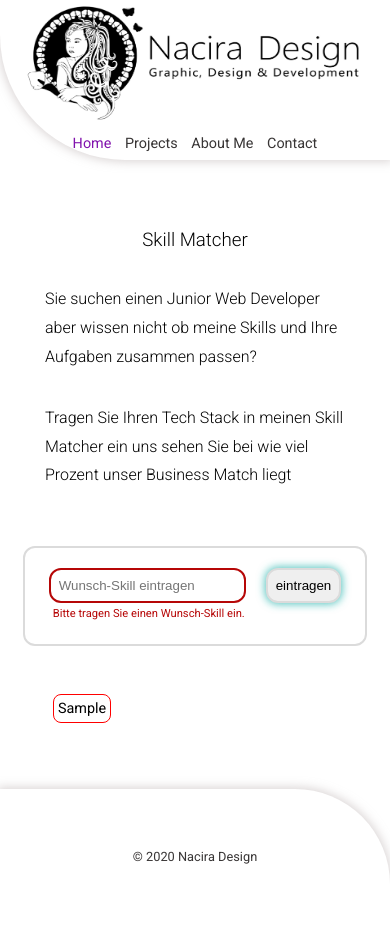
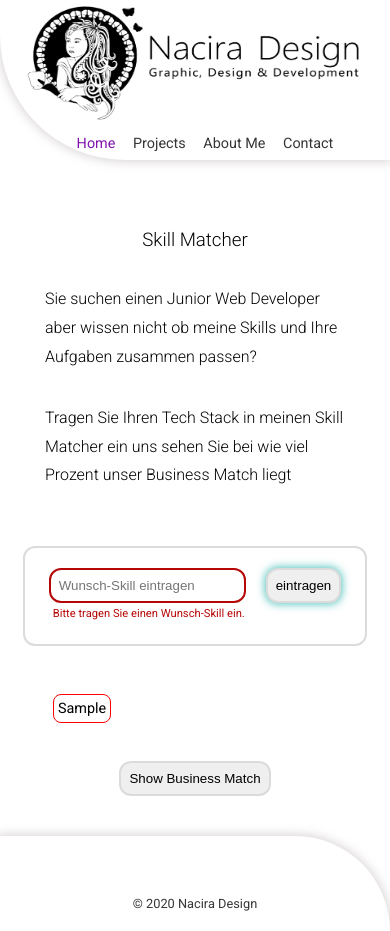
Before and after one commit to nacirabogenschneider/angular, an Angular app: page / in a window 390 px wide. Both pictures are taken after typing "Sample" into the empty fields and a click on the button "eintragen". Before the commit the page ends 884 px from the top, so only its background shows below. Built offline with nearby package versions, Linux system fonts and the light colour scheme.

Commit message:
Add skill matcher

```diff
--- a/src/app/app-header/app-header.component.css
+++ b/src/app/app-header/app-header.component.css
@@ -23,14 +23,11 @@
 
 @media (max-width: 420px) {
     .icons{
-      width: 260px;
+      width: 280px;
+      margin-left: 20px;
     }
   }
-  @media (max-width: 370px) {
-    .icons{
-      width: 220px;
-    }
-  }
+
 
 img{
     height: 120px;
--- a/src/app/home/home.component.css
+++ b/src/app/home/home.component.css
@@ -3,6 +3,7 @@
     display: flex;
     flex-direction: column;
     align-items: center;
+    margin-bottom: 40px;
 
 }
 .intro{
@@ -78,3 +79,20 @@ color: rgb(182, 7, 7);
 .skill-input.ng-touched.ng-invalid{
 border: 2px solid rgb(182, 7, 7);;
 }
+.match-section{
+    display:flex;
+    flex-direction: column;
+    align-items: center;
+    width: 300px;
+    justify-content: center;
+}
+.counter{
+    display: flex;
+    justify-content: center;
+    align-items: center;
+    width: 80px;
+    height: 80px;
+    border:10px solid green;
+    border-radius: 50%;
+    margin:40px;
+}
--- a/src/app/home/home.component.html
+++ b/src/app/home/home.component.html
@@ -16,4 +16,9 @@
     {{skill.skill}}
 </span>
 </div>
+<div *ngIf="skillInput.touched && !skillInput.valid" class="match-section">
+    <button class="skill-button" (click)="matching()">Show Business Match</button>
+    <div *ngIf="matchesInProcent" class="counter">{{matchesInProcent}} %</div>
+    <!--<div > <span class="styled-skill" *ngFor="let matchy of matchies">{{matchy.skill}}</span></div>-->
+</div>
 </section>
--- a/src/app/home/home.component.ts
+++ b/src/app/home/home.component.ts
@@ -29,7 +29,6 @@ export class HomeComponent implements OnInit {
     'indesign',
     'gimp',
     'inkscape',
-    'java',
     'wordpress',
     'joomla',
     'express',
@@ -61,21 +60,23 @@ export class HomeComponent implements OnInit {
     'developer',
     'firefox',
     'firestore'
-
   ]
 
   skillsToHave = []
   response: string
   matchSkills: string= "styled-skill"
-
-
+  matchies =[]
+  matchesInProcent: number
 
   addToArray() :void{
    this.response && this.skillsToHave.push({'skill': this.response, 'match': this.skillsIHave.includes(this.response.toLocaleLowerCase())})
-    console.log(this.skillsToHave)
+
     this.response = ''
   }
 
+matching():void{
+this.matchesInProcent = Math.floor(100 /(this.skillsToHave.length / this.matchies.length) )
+}
   constructor() { }
 
   ngOnInit(): void {
```
